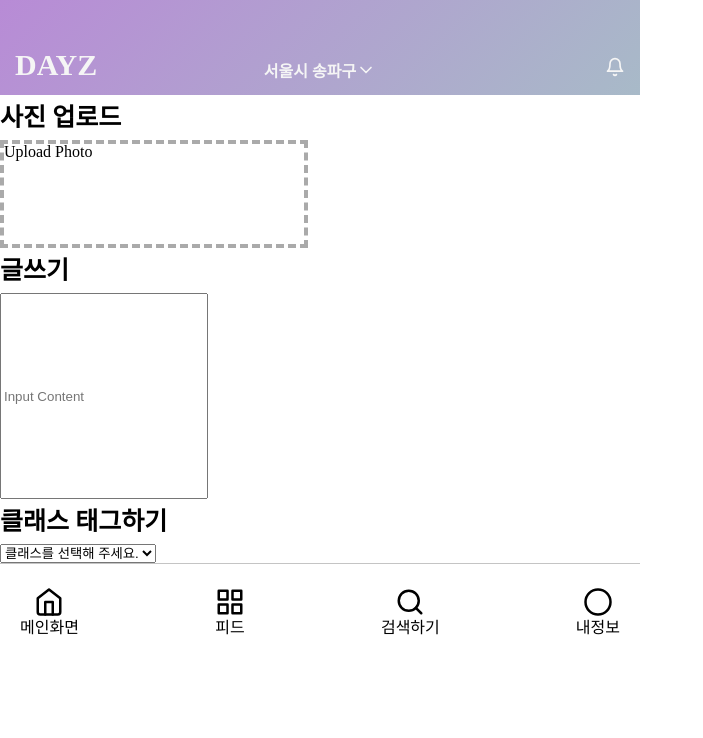
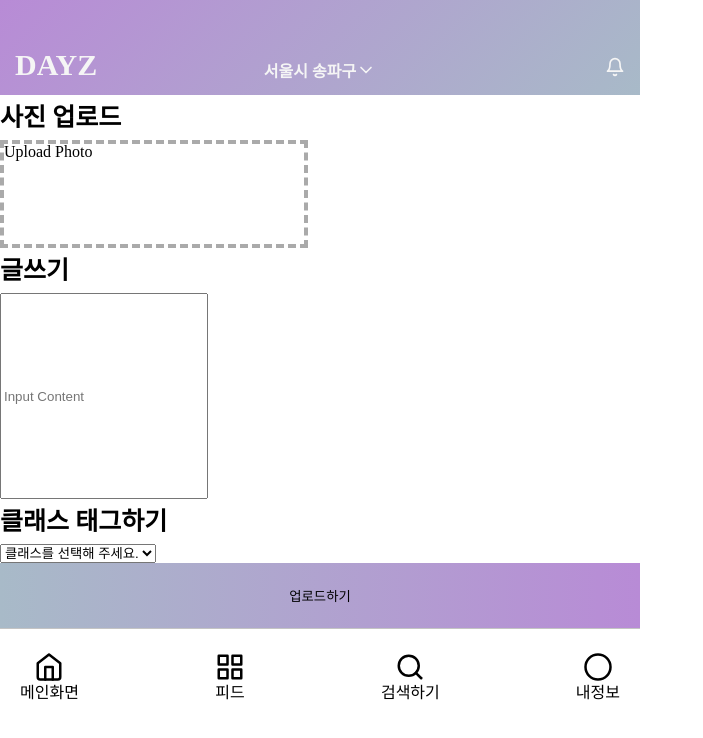
Before and after one commit to prgrms-web-devcourse/Team_DAYZ_DAYZ_FE, a React (Create React App) app: page /upload in a window 1280 px wide. Shown: the top 738 px of the page, without its empty margins (0-703 px from the left). Built offline with nearby package versions, Linux system fonts and the light colour scheme.

Commit message:
Feat: Submit 버튼 구현

```diff
--- a/src/pages/UploadFeedPage/index.tsx
+++ b/src/pages/UploadFeedPage/index.tsx
@@ -52,6 +52,9 @@ const UploadFeedPage = () => {
         <option value="도자기">도자기 공방</option>
         <option value="반지">반지</option>
       </select>
+      <div>
+        <SubmitButton type="submit">업로드하기</SubmitButton>
+      </div>
     </form>
   );
 };
@@ -67,4 +70,11 @@ const Input = styled.input`
   height: 200px;
 `;
 
+const SubmitButton = styled.button`
+  width: 100%;
+  height: 65px;
+  background: linear-gradient(270deg, #b88bd6 0%, #b88bd6 0.01%, #a8bac8 100%);
+  border: none;
+  cursor: pointer;
+`;
 export default UploadFeedPage;
```
